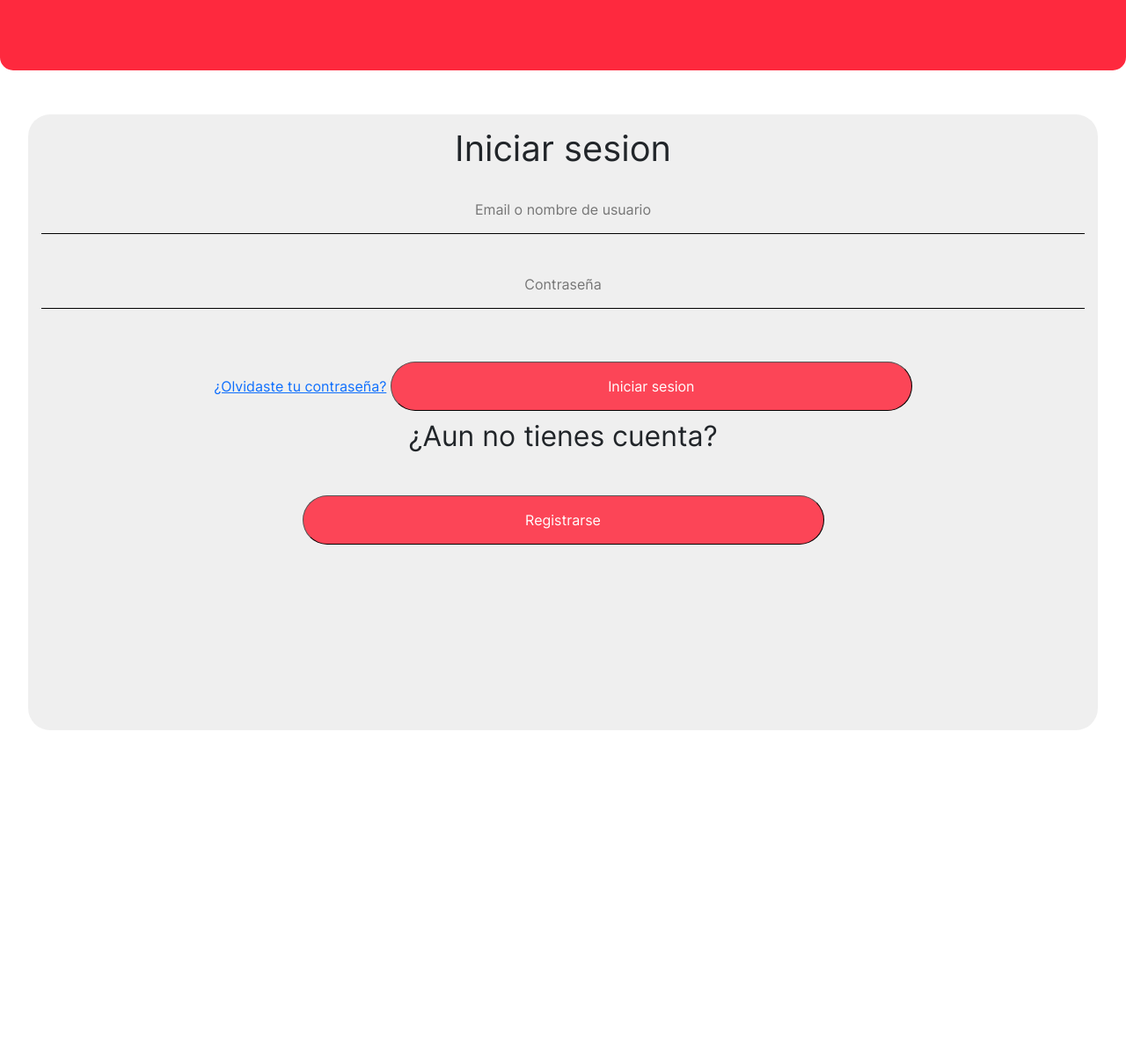
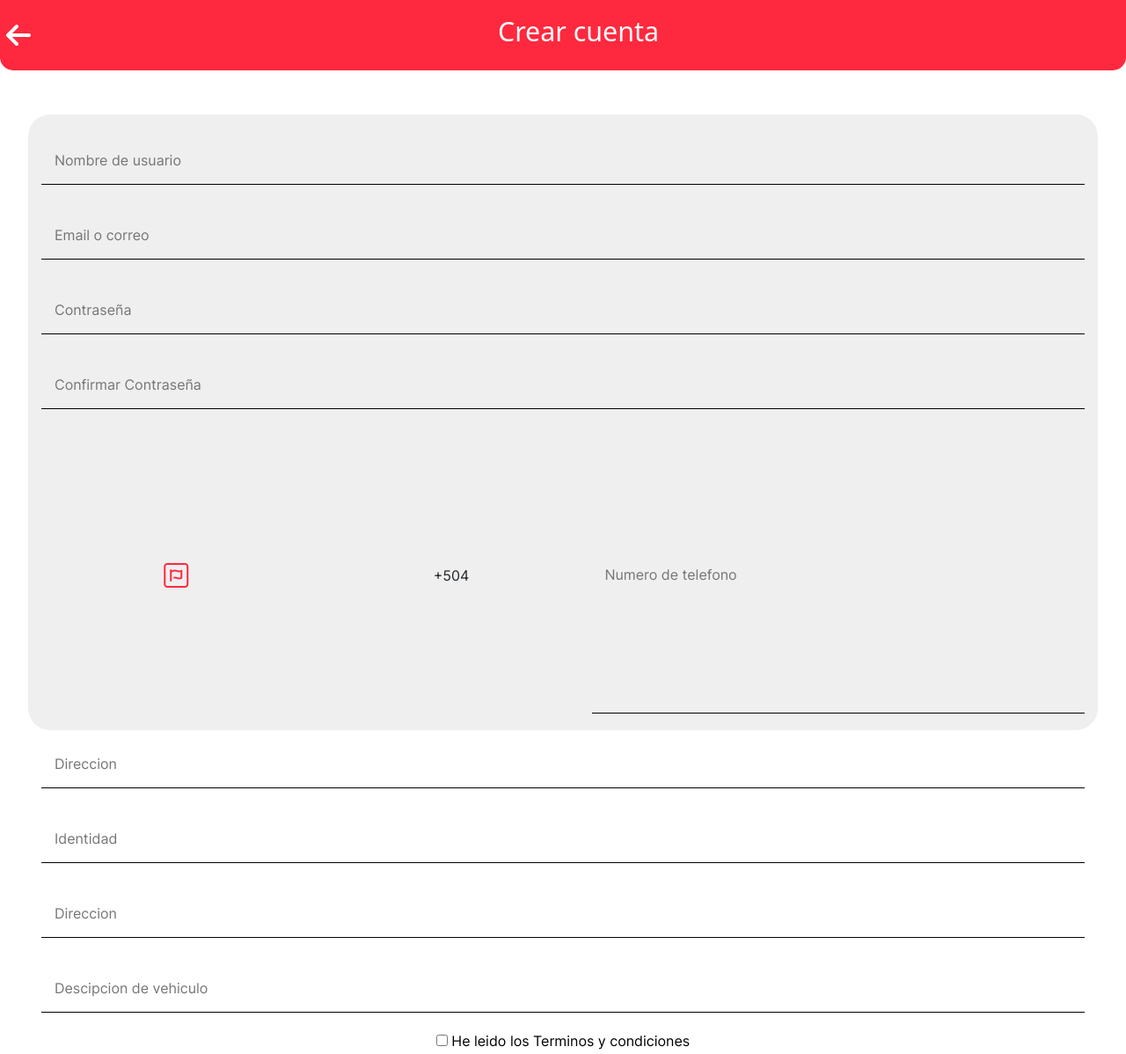
Before and after one commit to RyujinLeo/ProyectoFlashdelivery, a plain HTML site: page html/Registromotorista.html in a window 1280 px wide. Shown: the top 1198 px of the page at 88% size. Before the commit the page ends 830 px from the top, so only its background shows below. Drawn offline with Linux system fonts and the light colour scheme.

Commit message:
registros terminados(faltan mensajes interactivos)

```diff
--- a/css1/estilos.css
+++ b/css1/estilos.css
@@ -80,18 +80,7 @@ border-bottom-right-radius: 15px;
 width: 100%;
 }
 
-.navbarreg{
-    background-color: #FE293E;
-    height: 80px;
-    display: flex;
-    justify-content: center;
-    position: sticky;
-    top: 0;
-    z-index: 999;
-    border-bottom-left-radius: 15px;
-    border-bottom-right-radius: 15px;
-    width: 100%;
-    }
+
 
 #logolgin{
     width: 50%;
@@ -231,6 +220,78 @@ width: 100%;
     text-align: center;
 }
 
+.navbarreg{
+    background-color: #FE293E;
+    color: white;
+    height: 80px;
+    display: grid;
+    grid-template-areas: "i h1 h2";
+    position: sticky;
+    grid-auto-flow: column;
+    align-items: center;
+    top: 0;
+    z-index: 999;
+    border-bottom-left-radius: 15px;
+    justify-content: space-between;
+    border-bottom-right-radius: 15px;
+    width: 100%;
+    }
+.navbarreg h1{
+    text-align: center;
+    font-size: 1.9rem;
+
+}
+.fa-arrow-left {
+    font-size: xx-large;
+    margin-left: 7px;
+    width: 80%;
+}
+.reginput{
+    width: 100%;
+    padding: 15px;
+    box-sizing: border-box;
+    font-size: 1rem;
+    margin-bottom: 20px;
+    text-align: left;
+    border: none;
+    background: transparent;
+    border-bottom: groove;
+    border-color: black;
+    border-bottom-width: thin;
+    color: #0f0e0e;
+    margin-top: 10px;
+}
+.telefonoregistro{
+    display: grid;
+    width: 100%;
+    grid-auto-flow: column;
+}
+.fa-square-font-awesome-stroke{
+    font-size: xx-large;
+    padding-top: 50%;
+    padding-bottom: 50%;
+}
+#telefonocodigo{
+    padding-top: 50%;
+    padding-bottom: 50%;
+    font-size: 1rem;
+}
+#regcheck{
+
+}
+#checkbx{
+    width: 100%;
+}
+#terminosycond{
+    text-decoration: none;
+    color: black;
+}
+#terminosycond:hover{
+    text-decoration: underline;
+}
+
+/*fin de registro*/
+
 /* mobile*/
 @media screen and (max-width: 428px){
     /*seccion de landing*/
--- a/html/Registromotorista.html
+++ b/html/Registromotorista.html
@@ -10,18 +10,35 @@
     <script src="/js/bootstrap.min.js"></script>
     <script src="/js/jquery-3.7.0.min.js"></script>
     <script src="/js/funciones.js"></script>
+    <link rel="stylesheet" href="https://cdnjs.cloudflare.com/ajax/libs/font-awesome/6.4.0/css/all.min.css" integrity="sha512-iecdLmaskl7CVkqkXNQ/ZH/XLlvWZOJyj7Yy7tcenmpD1ypASozpmT/E0iPtmFIB46ZmdtAc9eNBvH0H/ZpiBw==" crossorigin="anonymous" referrerpolicy="no-referrer" />
 </head>
 <body>
     <nav class="navbarreg">
+        <i class="fa-solid fa-arrow-left" style="color: #ffffff;"></i>
+        <h1>Crear cuenta</h1>
+        <h2>
+
+        </h2>
     </nav>
     <section id="formularioreg">
-        <h1>Iniciar sesion</h1>
-        <input class="logininput" type="text" placeholder="Email o nombre de usuario">
-        <input class="logininput" type="password" placeholder="Contraseña">
-             <a href="#">¿Olvidaste tu contraseña?</a>
-        <input class="botonlog" type="button" value="Iniciar sesion" onclick="rediriniciocl()">
-        <h2>¿Aun no tienes cuenta?</h2>
-        <input class="botonlog" type="button" value="Registrarse" onclick="redirregcl()">
+        <input class="reginput" type="text" placeholder="Nombre de usuario">
+        <input class="reginput" type="text" placeholder="Email o correo">
+        <input class="reginput" type="text" placeholder="Contraseña">
+        <input class="reginput" type="text" placeholder="Confirmar Contraseña">
+        <div class="telefonoregistro">
+            <i class="fa-brands fa-square-font-awesome-stroke" style="color: #ff293e;"></i>
+            <h3 id="telefonocodigo">+504</h3>
+            <input class="reginput" type="text" placeholder="Numero de telefono">
+        </div>
+        <input class="reginput" type="text" placeholder="Direccion">
+        <input class="reginput" type="text" placeholder="Identidad">
+        <input class="reginput" type="text" placeholder="Direccion">
+        <input class="reginput" type="text" placeholder="Descipcion de vehiculo">
+        <div id="checkbx">
+            <label><input type="checkbox" id="regcheck"> <a href="#" id="terminosycond">He leido los Terminos y condiciones</a> </label>
+        </div>
+        <input class="botonlog" type="button" value="Registrarse" onclick="redirland()">
+
     </section>
 </body>
 </html>
```
Also changed, not shown: html/Indexmotorista.html (+1 -0 lines), html/Registrocliente.html (+21 -8 lines), html/indexcliente.html (+2 -0 lines).
